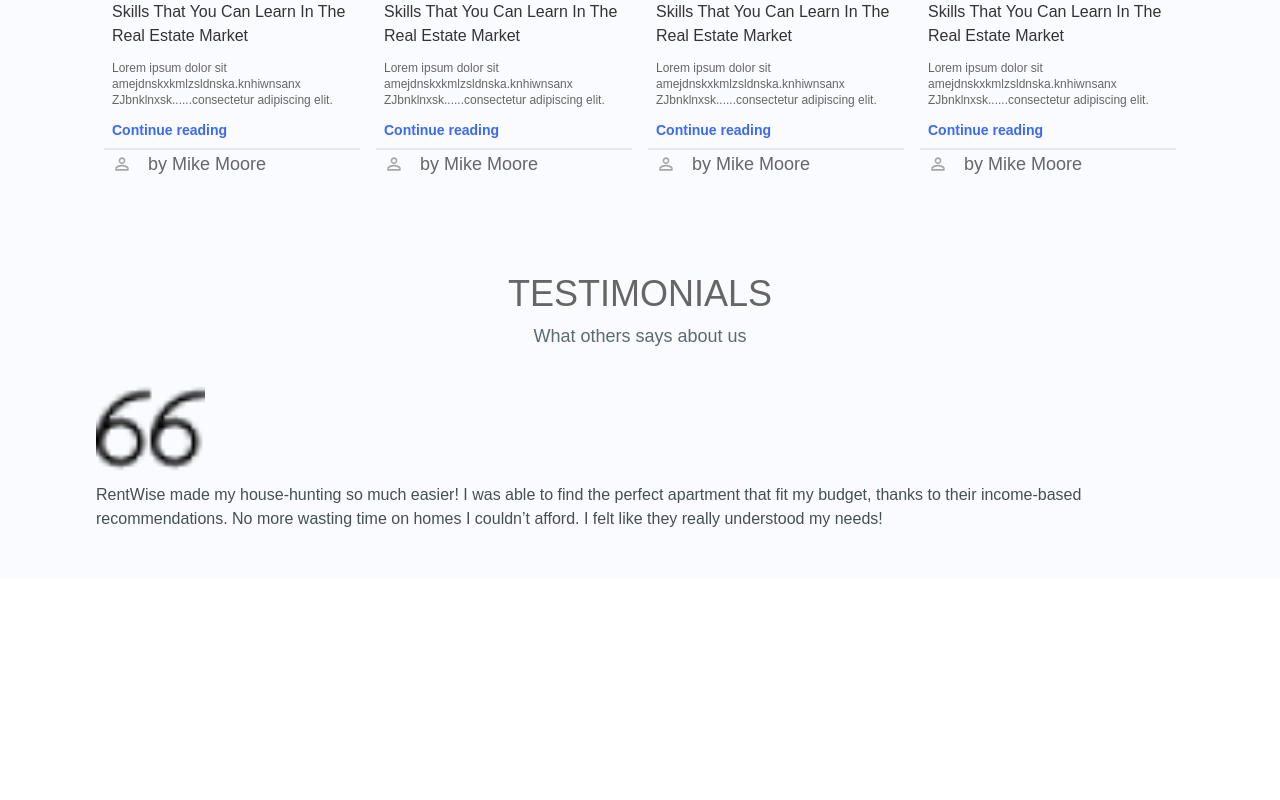
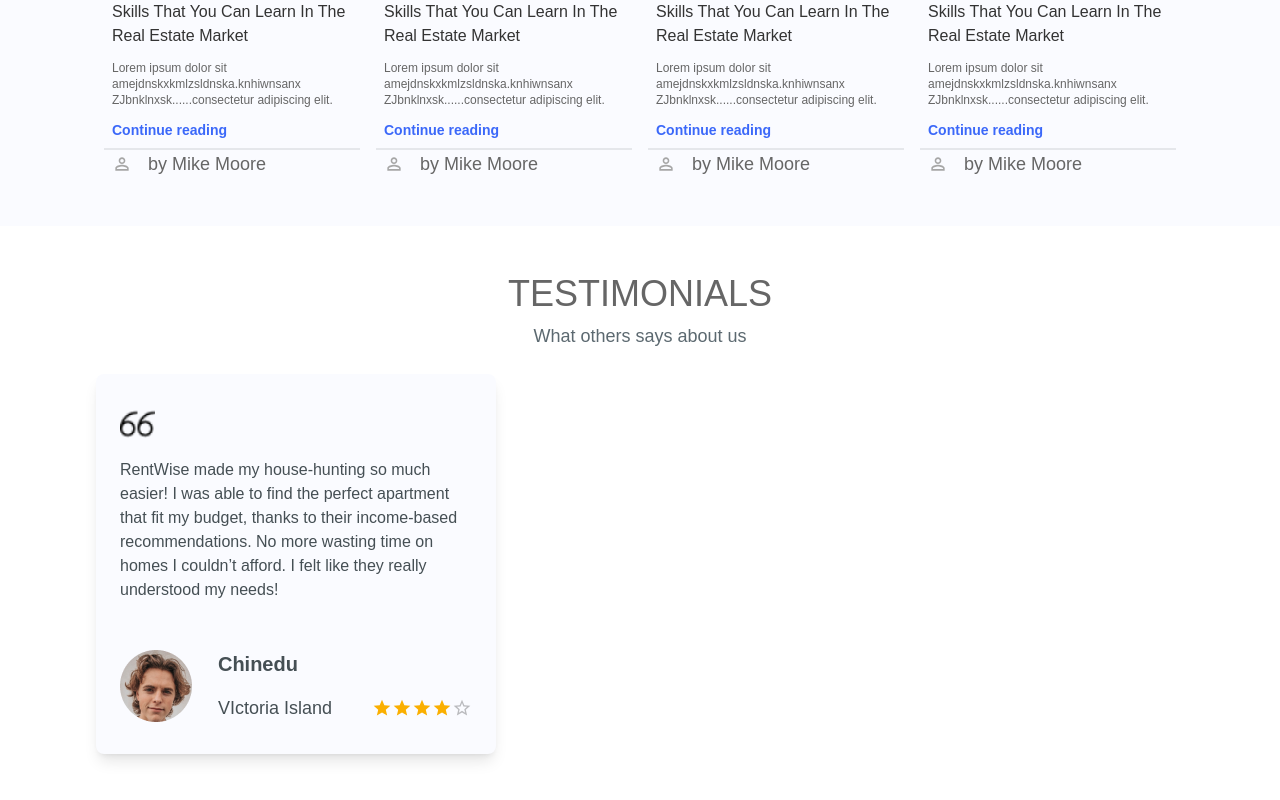
Before and after one commit to Obadea/rentwise, a React (Create React App) app: page /aboutus in a window 1280 px wide. Shown: the part 2365-3165 px from the top of the page. Before the commit the page ends 2944 px from the top, so only its background shows below. Built offline with nearby package versions, Linux system fonts and the light colour scheme; a web font is replaced by a local one.

Commit message:
testimonial comment card

```diff
--- a/src/pages/aboutuspage/components/AboutTestimonials.jsx
+++ b/src/pages/aboutuspage/components/AboutTestimonials.jsx
@@ -1,12 +1,18 @@
-import React from "react";
+import React, { useState } from "react";
 import AboutBlogPostCard from "./AboutBlogPostCard";
 import Slider from "react-slick";
 import "slick-carousel/slick/slick.css";
 import "slick-carousel/slick/slick-theme.css";
 import "../../landingpage/components/TopProperties";
 import quote from "../../../assets/Open-Quote--Streamline-Ultimate.png.png";
+import testimonial from "../../../assets/testimonials.png";
+
+import Box from "@mui/material/Box";
+import Rating from "@mui/material/Rating";
 
 function AboutTestimonials() {
+  const [value, setValue] = useState(4);
+
   const settings = {
     lazyLoad: "ondemand",
     dots: true,
@@ -56,7 +62,7 @@ function AboutTestimonials() {
     ],
   };
   return (
-    <div className="px-4 lg:px-24 py-12">
+    <div className="px-4 lg:px-24 py-12 bg-white ">
       <div className="flex flex-col gap-6 ">
         <div className="flex flex-col text-center gap-2">
           <h3 className="font-normal text-4xl text-[#666666] ">TESTIMONIALS</h3>
@@ -64,18 +70,34 @@ function AboutTestimonials() {
             What others says about us
           </p>
         </div>
-        <div className="flex flex-row flex-wrap">
-          <div className="flex flex-col  bg-[#FAFBFF]">
+        <div className="flex flex-row gpa-4 flex-wrap ">
+          <div className="flex flex-col  bg-[#FAFBFF] gap-4 lg:w-[400px] py-8 px-6 rounded-lg shadow-lg">
             <img src={quote} alt="" className="w-[10%]" />
-            <h5 className="font-normal text-base text-[#454F54]">
+            <h5 className="font-normal text-base text-[#454F54] mb-8">
               RentWise made my house-hunting so much easier! I was able to find
               the perfect apartment that fit my budget, thanks to their
               income-based recommendations. No more wasting time on homes I
               couldn’t afford. I felt like they really understood my needs!
             </h5>
             <div className="flex justify-between">
-              <img src="" alt="" />
-              <div className="flex flex-col"></div>
+              <img src={testimonial} alt="woman face" />
+              <div className="flex flex-col justify-between">
+                <h4 className="text-[#454F54] font-semibold text-xl ">
+                  Chinedu
+                </h4>
+                <div className="flex justify-between gap-10 items-center">
+                  <p className="font-normal text-lg text-[#454F54]">
+                    VIctoria Island
+                  </p>
+
+                  <Rating
+                    name="read-only"
+                    value={value}
+                    sx={{ fontSize: 20 }}
+                    readOnly
+                  />
+                </div>
+              </div>
             </div>
           </div>
         </div>
--- /dev/null
+++ b/src/pages/aboutuspage/components/TestimonialCard.jsx
@@ -0,0 +1,40 @@
+import React from "react";
+import quote from "../../../assets/Open-Quote--Streamline-Ultimate.png.png";
+import testimonial from "../../../assets/testimonials.png";
+
+import Rating from "@mui/material/Rating";
+
+function TestimonialCard() {
+  const [value, setValue] = useState(4);
+  return (
+    <div className="flex flex-col  bg-[#FAFBFF] gap-4 lg:w-[400px] py-8 px-6 rounded-lg shadow-lg">
+      <img src={quote} alt="" className="w-[10%]" />
+      <h5 className="font-normal text-base text-[#454F54] mb-8">
+        RentWise made my house-hunting so much easier! I was able to find the
+        perfect apartment that fit my budget, thanks to their income-based
+        recommendations. No more wasting time on homes I couldn’t afford. I felt
+        like they really understood my needs!
+      </h5>
+      <div className="flex justify-between">
+        <img src={testimonial} alt="woman face" />
+        <div className="flex flex-col justify-between">
+          <h4 className="text-[#454F54] font-semibold text-xl ">Chinedu</h4>
+          <div className="flex justify-between gap-10 items-center">
+            <p className="font-normal text-lg text-[#454F54]">
+              VIctoria Island
+            </p>
+
+            <Rating
+              name="read-only"
+              value={value}
+              sx={{ fontSize: 20 }}
+              readOnly
+            />
+          </div>
+        </div>
+      </div>
+    </div>
+  );
+}
+
+export default TestimonialCard;
```
